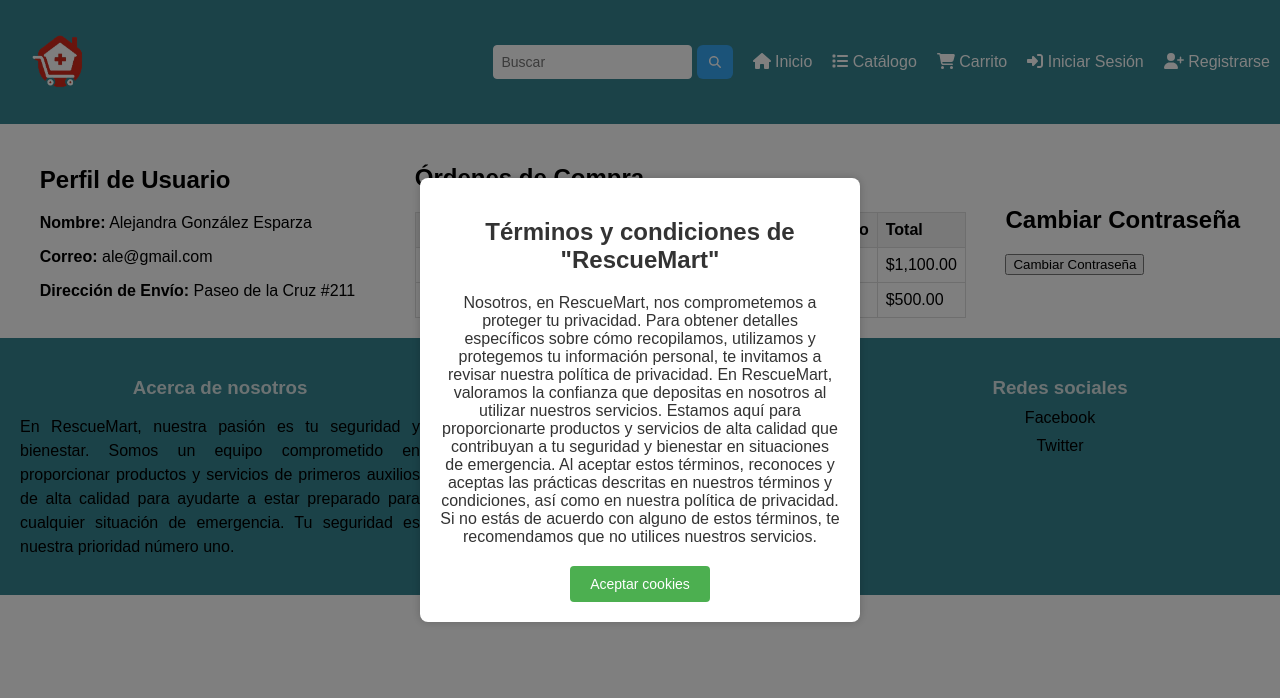
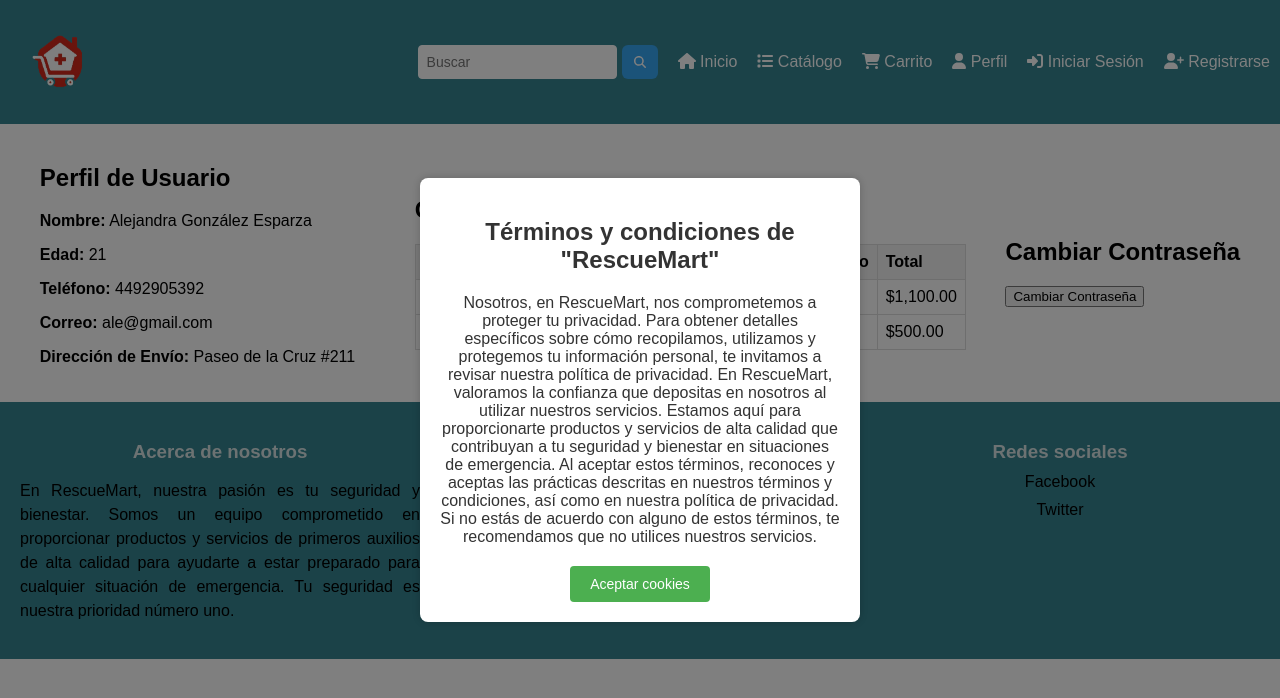
Before and after one commit to JosueAbraham/web_rescuemart, a React (Create React App) app: page /perfil in a window 1280 px wide. Shown: the top 698 px of the page. Built offline with nearby package versions, Linux system fonts and the light colour scheme.

Commit message:
Cambios en datos del Perfil

```diff
--- a/src/Header.js
+++ b/src/Header.js
@@ -3,7 +3,7 @@
 import { NavLink } from 'react-router-dom';
 import styled from 'styled-components';
 import { FontAwesomeIcon } from '@fortawesome/react-fontawesome';
-import { faHome, faList, faShoppingCart, faSignInAlt, faUserPlus, faSearch, faBars } from '@fortawesome/free-solid-svg-icons';
+import { faHome, faList, faShoppingCart, faUser, faSignInAlt, faUserPlus, faSearch, faBars } from '@fortawesome/free-solid-svg-icons';
 import { useNavigate } from 'react-router-dom';
 
 const Header = () => {
@@ -55,6 +55,9 @@
           </NavLinkItem>
           <NavLinkItem to="/cart" onClick={toggleMenu}>
             <FontAwesomeIcon icon={faShoppingCart} /> Carrito
+          </NavLinkItem>
+          <NavLinkItem to="/perfil" onClick={toggleMenu}>
+            <FontAwesomeIcon icon={faUser} /> Perfil
           </NavLinkItem>
           <NavLinkItem to="/login" onClick={toggleMenu}>
             <FontAwesomeIcon icon={faSignInAlt} /> Iniciar Sesión
--- a/src/OrderPopup.js
+++ b/src/OrderPopup.js
@@ -37,6 +37,8 @@
         </OrderStatus>
         <UserInfo>
           <p><strong>Nombre:</strong> {userData.name}</p>
+          <p><strong>Edad:</strong> {userData.edad}</p>
+          <p><strong>Teléfono:</strong> {userData.tel}</p>
           <p><strong>Correo:</strong> {userData.email}</p>
           <p><strong>Dirección de Envío:</strong> {userData.address}</p>
         </UserInfo>
--- a/src/UserProfile.js
+++ b/src/UserProfile.js
@@ -46,6 +46,8 @@
       <UserInfo>
         <h2>Perfil de Usuario</h2>
         <p><strong>Nombre:</strong> {userData.name}</p>
+        <p><strong>Edad:</strong> {userData.edad}</p>
+        <p><strong>Teléfono:</strong> {userData.tel}</p>
         <p><strong>Correo:</strong> {userData.email}</p>
         <p><strong>Dirección de Envío:</strong> {userData.address}</p>
       </UserInfo>
--- a/src/userData.json
+++ b/src/userData.json
@@ -1,5 +1,7 @@
 {
     "name": "Alejandra González Esparza",
+    "edad": 21,
+    "tel": 4492905392,
     "email": "ale@gmail.com",
     "address": "Paseo de la Cruz #211"
 }
```
